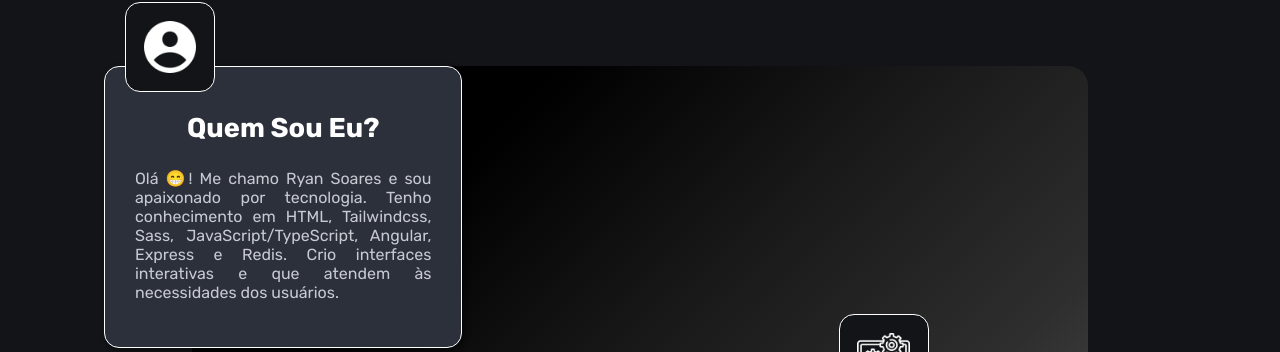
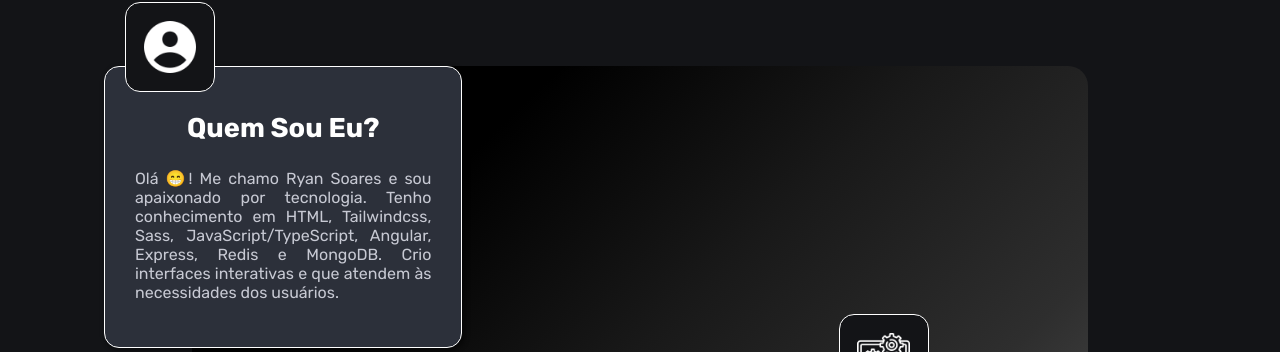
Before and after one commit to RyanSoar3s/Portfolio-Angular, an Angular app in the folder meu-portfolio/: page / in a window 1280 px wide. Shown: the part 1241-1593 px from the top of the page. Built offline with nearby package versions, Linux system fonts and the light colour scheme.

Commit message:
chore: add new technology

```diff
--- a/meu-portfolio/src/app/components/about-me/about-me.component.html
+++ b/meu-portfolio/src/app/components/about-me/about-me.component.html
@@ -18,7 +18,7 @@
     <div ngClass="content_card">
       <p>
         Olá 😁! Me chamo Ryan Soares e sou apaixonado por tecnologia. Tenho conhecimento
-        em HTML, Tailwindcss, Sass, JavaScript/TypeScript, Angular, Express e Redis. Crio interfaces
+        em HTML, Tailwindcss, Sass, JavaScript/TypeScript, Angular, Express, Redis e MongoDB. Crio interfaces
         interativas e que atendem às necessidades dos usuários.
 
       </p>
```
